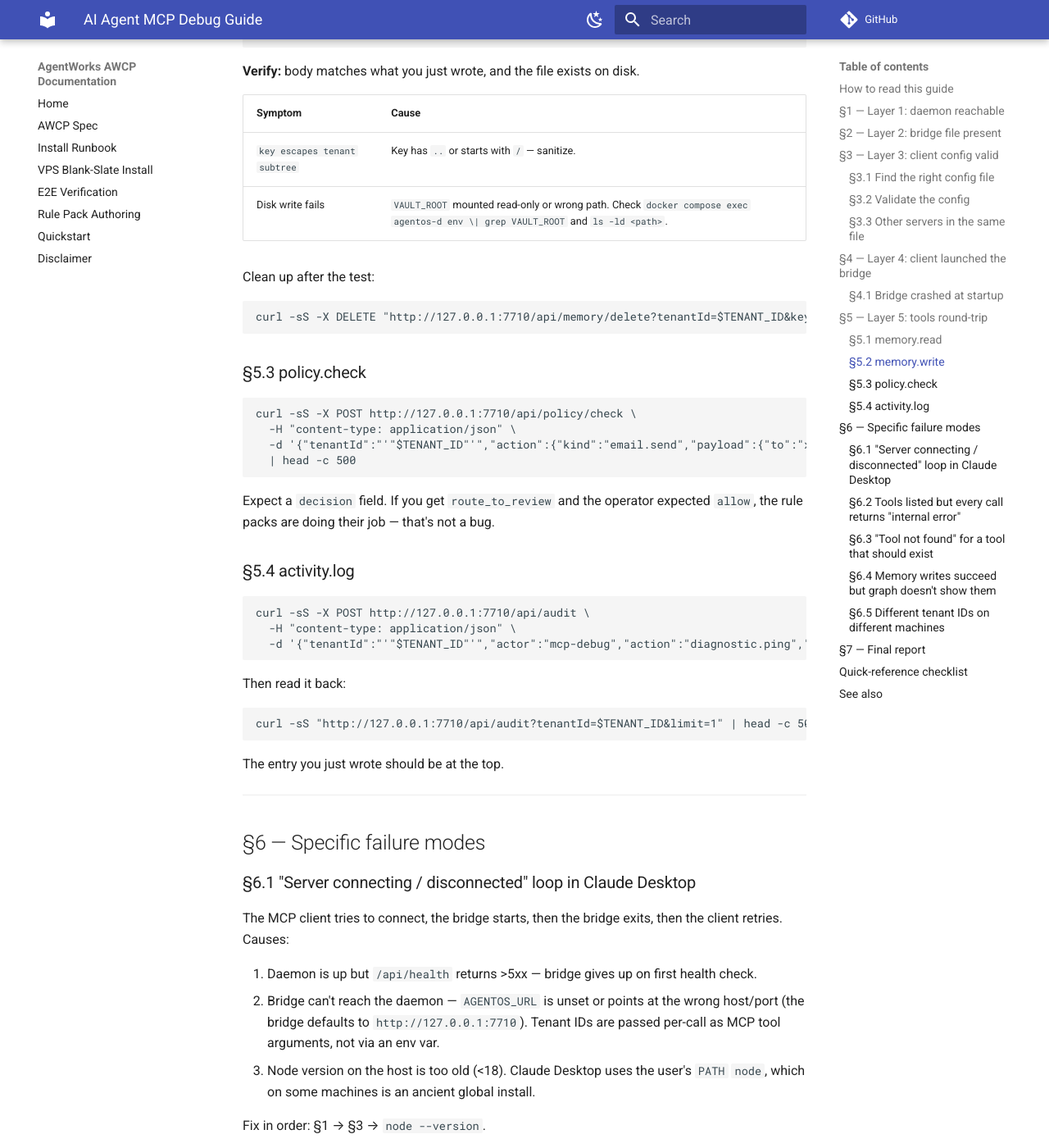
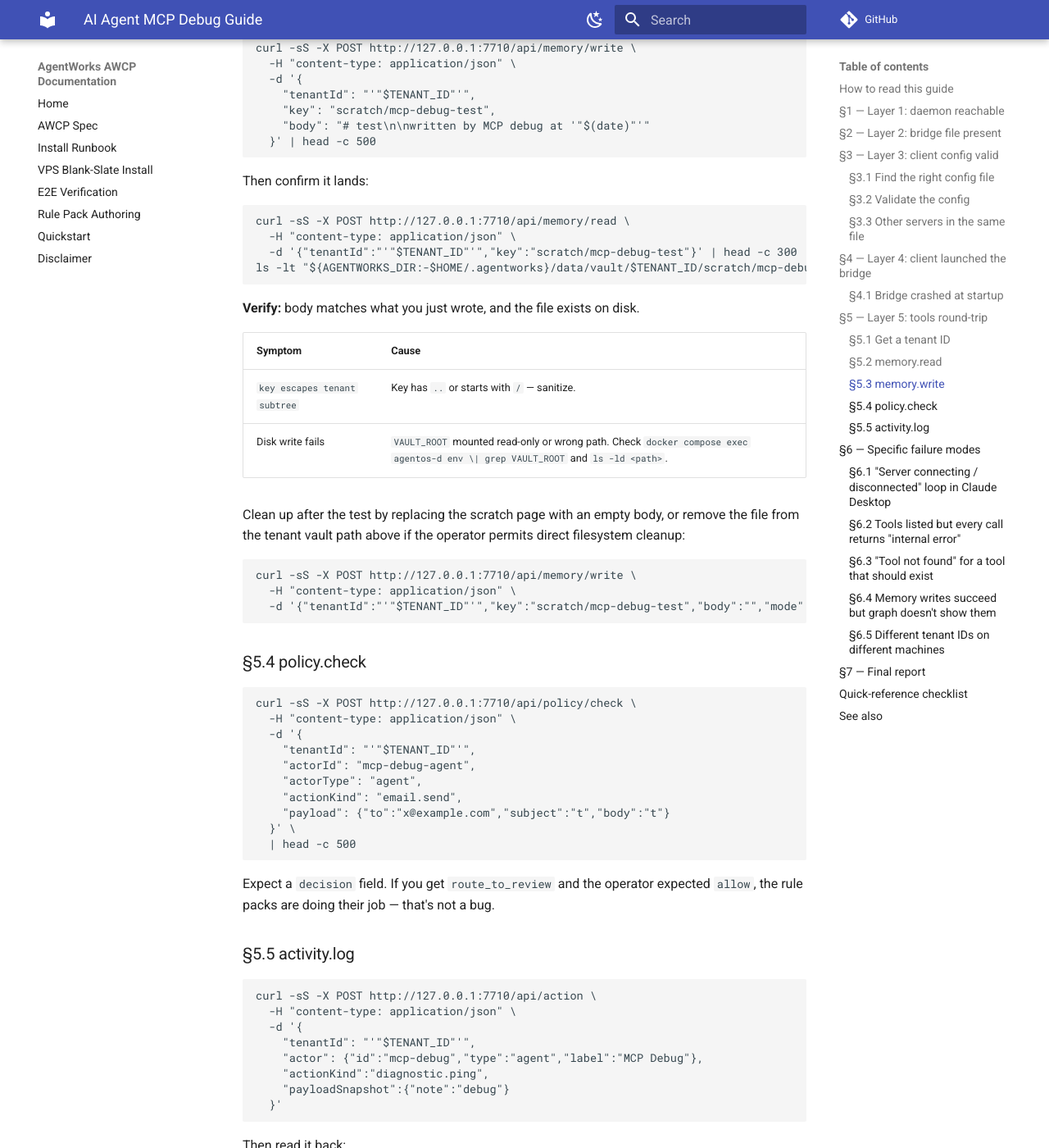
Before and after one commit to SGridworks/agentworks-os-vps, an MkDocs documentation site: the page built from docs/AI-AGENT-MCP-DEBUG.md, in a window 1280 px wide and 1400 px high, scrolled down 6862 px. Shown: the whole window at 82% size. Built offline with MkDocs 1.6.1 and Material for MkDocs 9.7.7, drawn with Linux system fonts in a browser that asks for light colours; comment, search, counter and statistics services are not loaded; some of the changed text lies outside the part shown.

Commit message:
fix(v0.1.9): pre-release audit round 21 fixes
Fix the release-critical update path by moving vault relocation to AGENTWORKS_VAULT_HOST_DIR and preserving dirty source trees during update.

Align generated workspaces and MCP troubleshooting docs with the actual /api/mcp endpoint, current tool names, current REST routes, Codex config behavior, and Node 18+ host requirement.

````diff
--- a/docker-compose.yml
+++ b/docker-compose.yml
@@ -73,7 +73,8 @@
       SCANNER_SIDECAR_URL: http://scanner-worker:3101
       SCANNER_POLL_INTERVAL_MS: "${SCANNER_POLL_INTERVAL_MS:-30000}"
     volumes:
-      - ${AGENTWORKS_DATA_DIR:-./data}:/data            # SQLite DB, WAL, vault, uploads
+      - ${AGENTWORKS_DATA_DIR:-./data}:/data            # SQLite DB, WAL, uploads
+      - ${AGENTWORKS_VAULT_HOST_DIR:-${AGENTWORKS_DATA_DIR:-./data}/vault}:/data/vault # Tenant vault pages
       - ${AGENTWORKS_CONFIG_DIR:-./config}:/config:ro    # .env and secrets (read-only at runtime)
       - ${AGENTWORKS_SOURCE_DIR:-.}/rule-packs:/opt/agentworks/rule-packs:ro
     depends_on:
@@ -222,7 +223,7 @@
       agentos-d:
         condition: service_healthy
     volumes:
-      - ${AGENTWORKS_DATA_DIR:-./data}/vault:/data/vault:ro
+      - ${AGENTWORKS_VAULT_HOST_DIR:-${AGENTWORKS_DATA_DIR:-./data}/vault}:/data/vault:ro
     healthcheck:
       test: ["CMD-SHELL", "node -e \"fetch('http://127.0.0.1:3000/mission-control').then(r=>process.exit(r.ok?0:1)).catch(()=>process.exit(1))\""]
       interval: 30s
--- a/docs/AI-AGENT-MCP-DEBUG.md
+++ b/docs/AI-AGENT-MCP-DEBUG.md
@@ -94,13 +94,16 @@
 |---|---|
 | Claude Desktop | `~/Library/Application Support/Claude/claude_desktop_config.json` |
 | Cursor | `~/.cursor/mcp.json` |
-| Codex CLI | `~/.codex/mcp.json` |
+| Codex CLI | `~/.codex/config.toml` via `codex mcp list/get/add/remove` |
 
 ```bash
-# pick the one the operator named:
+# For Claude Desktop or Cursor, pick the JSON file the operator named:
 CLIENT_CFG="$HOME/Library/Application Support/Claude/claude_desktop_config.json"
 test -f "$CLIENT_CFG" && echo "exists" || echo "missing"
 cat "$CLIENT_CFG" | head -40
+
+# Codex CLI is managed by command, not by hand-editing JSON:
+codex mcp list
 ```
 
 ### §3.2 Validate the config
@@ -229,10 +232,20 @@
 
 If §1–§4 are clean and the client still says tools fail, the daemon is reachable but per-tool semantics are off. Test each one directly via REST first:
 
-### §5.1 memory.read
+### §5.1 Get a tenant ID
 
 ```bash
-curl -sS "http://127.0.0.1:7710/api/memory/read?tenantId=$TENANT_ID&key=hot" | head -c 500
+TENANT_ID="$(curl -fsS http://127.0.0.1:7710/api/tenants \
+  | python3 -c 'import json,sys; data=json.load(sys.stdin); items=data.get("items", data) if isinstance(data, dict) else data; print(items[0]["id"])')"
+echo "$TENANT_ID"
+```
+
+### §5.2 memory.read
+
+```bash
+curl -sS -X POST http://127.0.0.1:7710/api/memory/read \
+  -H "content-type: application/json" \
+  -d '{"tenantId":"'"$TENANT_ID"'","key":"hot"}' | head -c 500
 ```
 
 | Symptom | Cause |
@@ -256,8 +269,10 @@
 Then confirm it lands:
 
 ```bash
-curl -sS "http://127.0.0.1:7710/api/memory/read?tenantId=$TENANT_ID&key=scratch/mcp-debug-test" | head -c 300
-ls -lt $HOME/vault/wiki/$TENANT_ID/scratch/mcp-debug-test.md 2>/dev/null
+curl -sS -X POST http://127.0.0.1:7710/api/memory/read \
+  -H "content-type: application/json" \
+  -d '{"tenantId":"'"$TENANT_ID"'","key":"scratch/mcp-debug-test"}' | head -c 300
+ls -lt "${AGENTWORKS_DIR:-$HOME/.agentworks}/data/vault/$TENANT_ID/scratch/mcp-debug-test.md" 2>/dev/null
 ```
 
 **Verify:** body matches what you just wrote, and the file exists on disk.
@@ -267,35 +282,48 @@
 | `key escapes tenant subtree` | Key has `..` or starts with `/` — sanitize. |
 | Disk write fails | `VAULT_ROOT` mounted read-only or wrong path. Check `docker compose exec agentos-d env \| grep VAULT_ROOT` and `ls -ld <path>`. |
 
-Clean up after the test:
+Clean up after the test by replacing the scratch page with an empty body, or remove the file from the tenant vault path above if the operator permits direct filesystem cleanup:
 
 ```bash
-curl -sS -X DELETE "http://127.0.0.1:7710/api/memory/delete?tenantId=$TENANT_ID&key=scratch/mcp-debug-test"
+curl -sS -X POST http://127.0.0.1:7710/api/memory/write \
+  -H "content-type: application/json" \
+  -d '{"tenantId":"'"$TENANT_ID"'","key":"scratch/mcp-debug-test","body":"","mode":"replace"}'
 ```
 
-### §5.3 policy.check
+### §5.4 policy.check
 
 ```bash
 curl -sS -X POST http://127.0.0.1:7710/api/policy/check \
   -H "content-type: application/json" \
-  -d '{"tenantId":"'"$TENANT_ID"'","action":{"kind":"email.send","payload":{"to":"x@example.com","subject":"t","body":"t"}}}' \
+  -d '{
+    "tenantId": "'"$TENANT_ID"'",
+    "actorId": "mcp-debug-agent",
+    "actorType": "agent",
+    "actionKind": "email.send",
+    "payload": {"to":"x@example.com","subject":"t","body":"t"}
+  }' \
   | head -c 500
 ```
 
 Expect a `decision` field. If you get `route_to_review` and the operator expected `allow`, the rule packs are doing their job — that's not a bug.
 
-### §5.4 activity.log
+### §5.5 activity.log
 
 ```bash
-curl -sS -X POST http://127.0.0.1:7710/api/audit \
+curl -sS -X POST http://127.0.0.1:7710/api/action \
   -H "content-type: application/json" \
-  -d '{"tenantId":"'"$TENANT_ID"'","actor":"mcp-debug","action":"diagnostic.ping","detail":{"note":"debug"}}'
+  -d '{
+    "tenantId": "'"$TENANT_ID"'",
+    "actor": {"id":"mcp-debug","type":"agent","label":"MCP Debug"},
+    "actionKind":"diagnostic.ping",
+    "payloadSnapshot":{"note":"debug"}
+  }'
 ```
 
 Then read it back:
 
 ```bash
-curl -sS "http://127.0.0.1:7710/api/audit?tenantId=$TENANT_ID&limit=1" | head -c 500
+curl -sS "http://127.0.0.1:7710/api/action?tenantId=$TENANT_ID&limit=1" | head -c 500
 ```
 
 The entry you just wrote should be at the top.
@@ -341,7 +369,7 @@
 
 ```bash
 docker compose exec agentos-d env | grep -E "VAULT_ROOT|AGENTOS_DATA_DIR"
-ls -la $HOME/vault/wiki/$TENANT_ID/ | head
+ls -la "${AGENTWORKS_DIR:-$HOME/.agentworks}/data/vault/$TENANT_ID/" | head
 ```
 
 The v0.1.1 fix to `FileVaultStore.list()` follows symlinks — if you're on v0.1.0, upgrade.
@@ -404,7 +432,7 @@
 ps aux | grep mcp-stdio-bridge | grep -v grep
 
 # 5. Tool calls
-curl -sS "http://127.0.0.1:7710/api/memory/read?tenantId=$TENANT_ID&key=hot"
+curl -sS -X POST http://127.0.0.1:7710/api/memory/read -H "content-type: application/json" -d '{"tenantId":"'"$TENANT_ID"'","key":"hot"}'
 curl -sS -X POST http://127.0.0.1:7710/api/policy/check -H "content-type: application/json" -d '...'
 ```
 
````
Also changed, not shown: other parts of docs/AI-AGENT-MCP-DEBUG.md (+1 -1 lines), CHANGELOG.md (+20 -4 lines), apps/installer/templates/customer-workspace/AGENTS.md (+8 -9 lines), docs/AI-AGENT-INSTALL-GUIDE.md (+14 -12 lines), docs/AI-AGENT-OPERATOR-RUNBOOK.md (+4 -4 lines), docs/install-runbook.md (+6 -5 lines), docs/update-procedure.md (+3 -2 lines), 3 other files.
